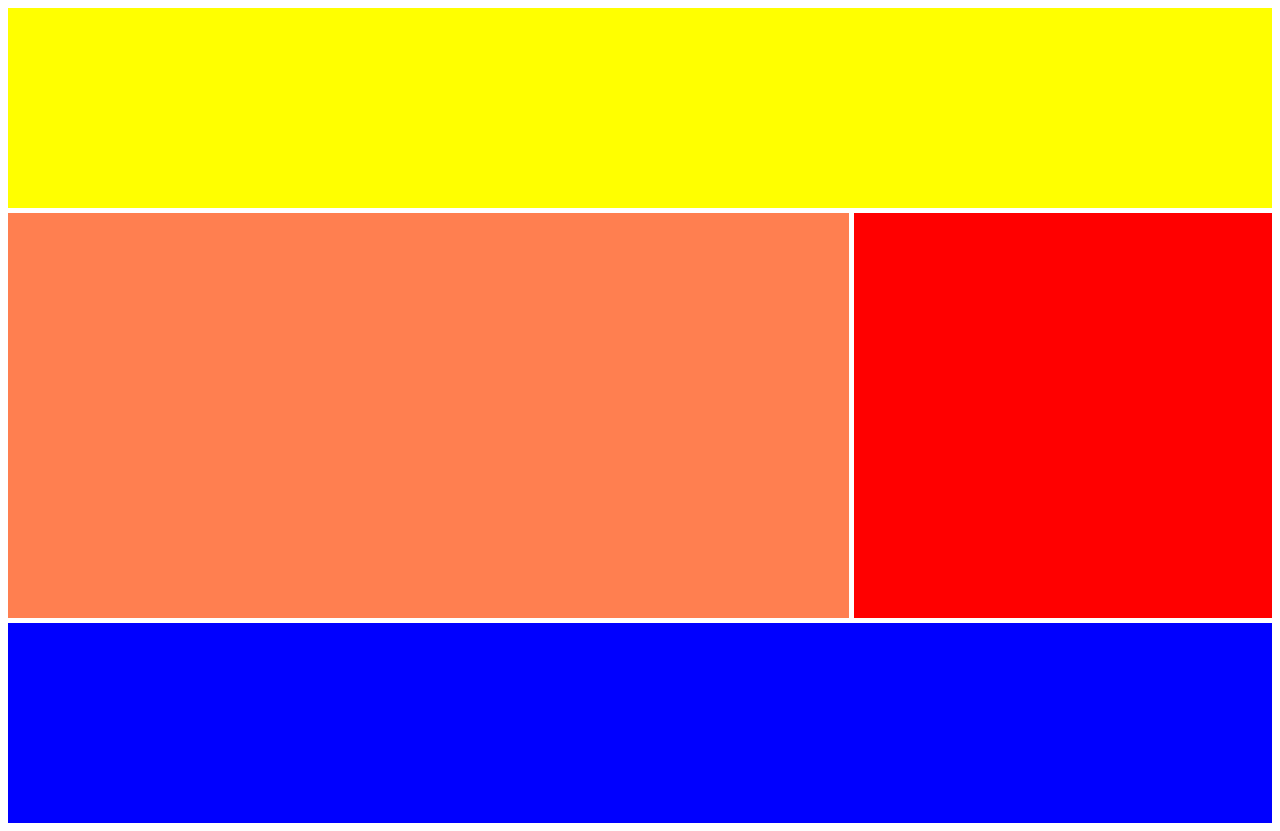
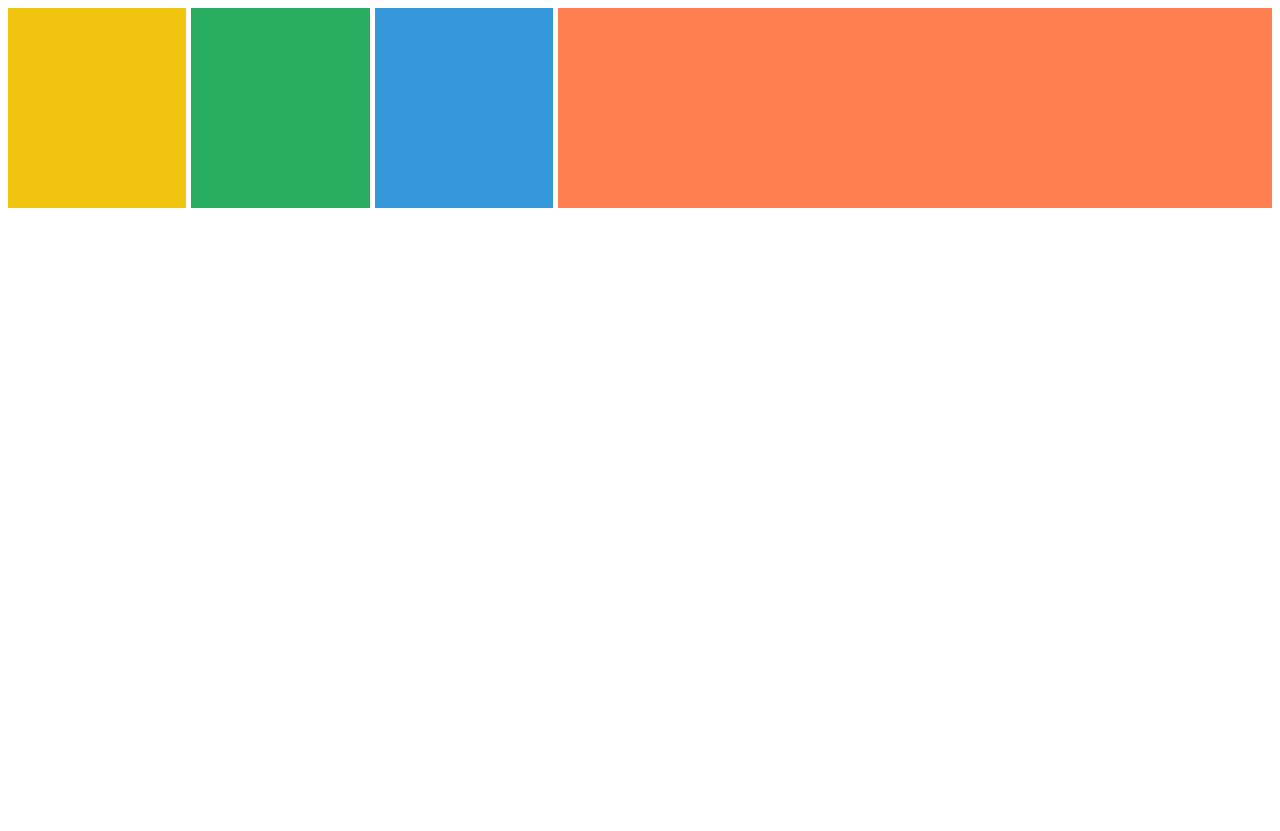
Before and after one commit to ryuros/css-masterclass, a plain HTML site: page grid.html in a window 1280 px wide. After the commit the page ends 800 px from the top, so only its background shows below. Drawn offline with Linux system fonts and the light colour scheme.

Commit message:
fr and repeat()

```diff
--- a/grid.html
+++ b/grid.html
@@ -11,26 +11,22 @@
             display:grid;
             grid-auto-rows: 200px;
             grid-gap: 5px;
-            grid-template-areas: "header header header" "content content sidebar" "content content sidebar" "footer footer footer";
+            grid-template-columns: repeat(3, 1fr) 4fr;
         }
 
         .first{
-            grid-area: header;
-            background-color:yellow;
+            background-color:#f1c40f;
         }
 
         .second{
-            grid-area: sidebar;
-            background-color:red;
+            background-color:#28ac60;
         }
 
         .third{
-            grid-area: footer;
-            background-color:blue;
+            background-color:#3498db;
         }
 
         .fourth{
-            grid-area: content;
             background-color:coral;
         }
 
```
